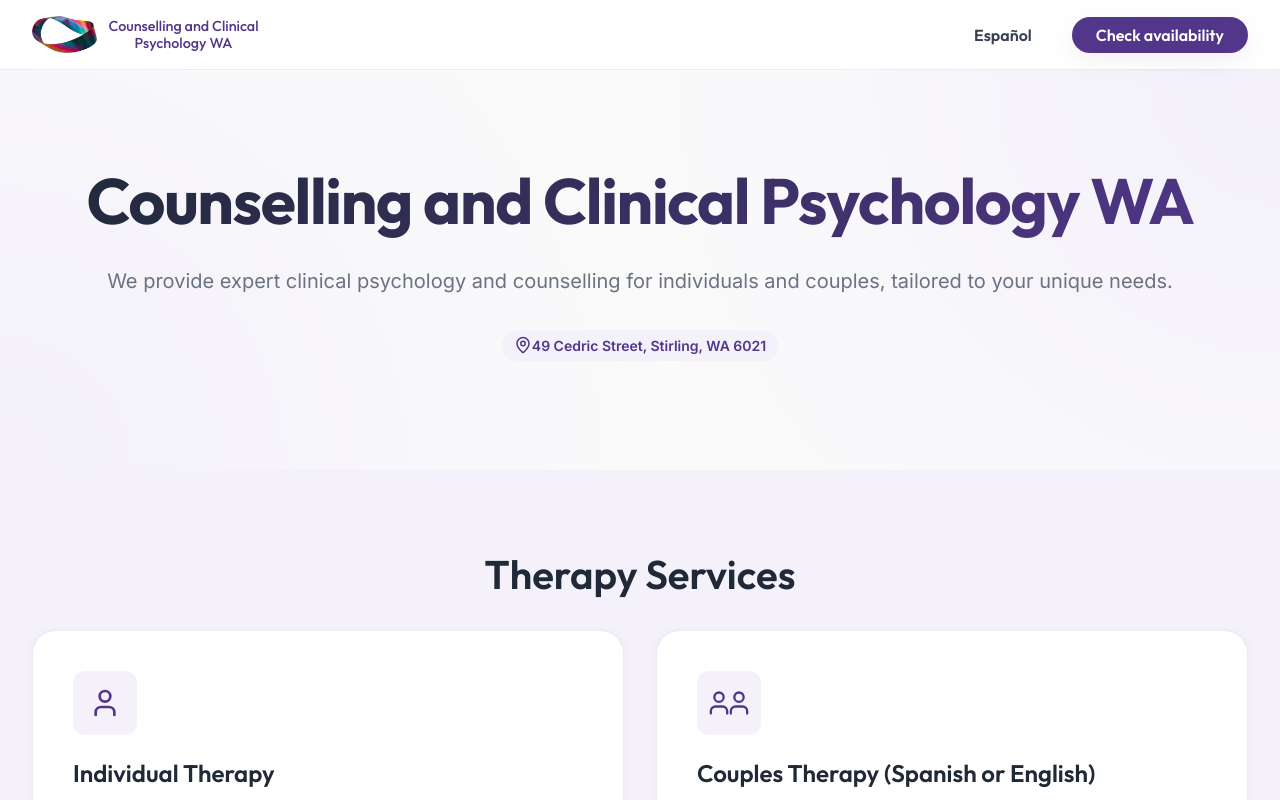
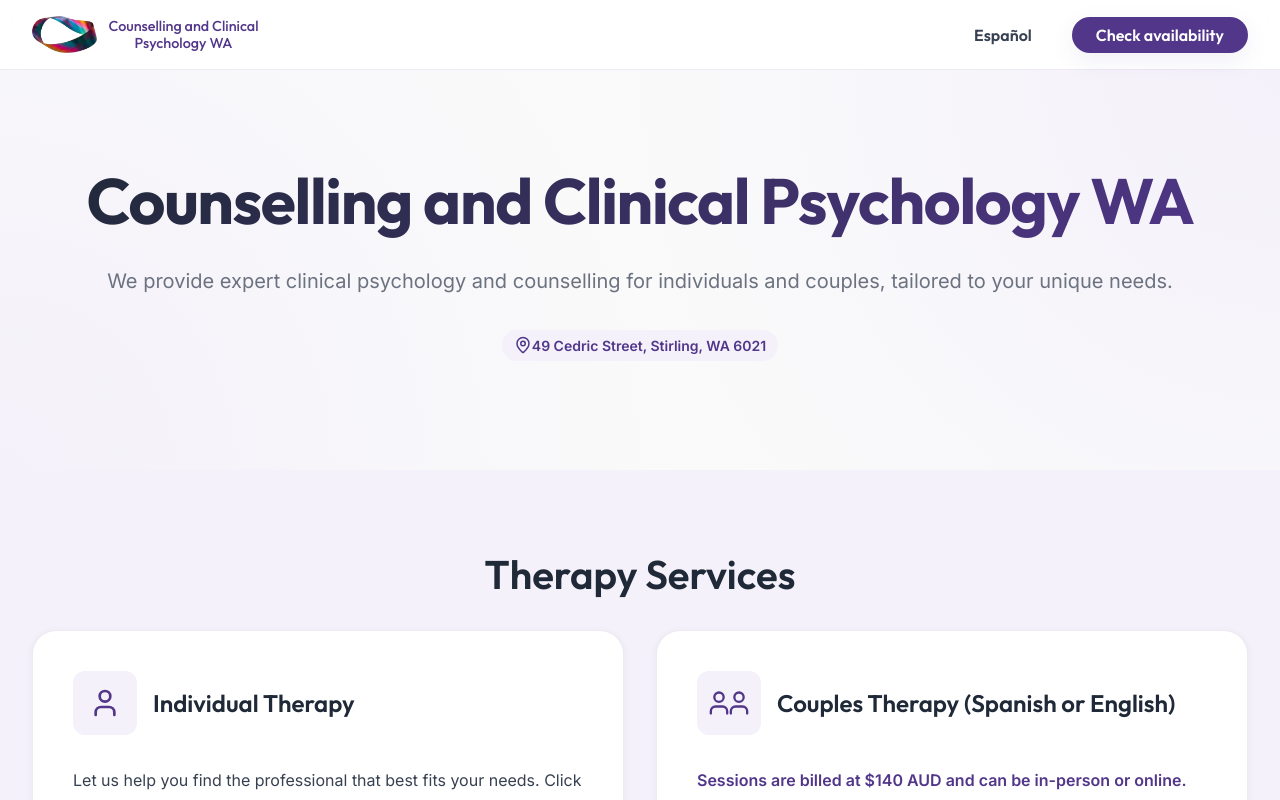
Before and after one commit to agulab/psychologywa, a React (Vite) app: page / in a window 1280 px wide. Shown: the top 800 px of the page. Built offline with nearby package versions, Linux system fonts and the light colour scheme.

Commit message:
FIX títulos e iconos de therapy types

```diff
--- a/src/App.jsx
+++ b/src/App.jsx
@@ -175,8 +175,10 @@ const MainSite = () => {
           <div className="grid md:grid-cols-2 gap-8">
             {/* Individual Therapy Card */}
             <div className={`card mobile-connected-card ${activeServiceTab !== 'individual' ? 'hidden md:flex' : ''}`}>
+              <div className="card-header">
                 <div className="card-icon"><User size={32} /></div>
                 <h3 className="card-title">{t('individualTherapyBtn')}</h3>
+              </div>
               <p className="mb-8 text-muted" style={{ flexGrow: 1 }}>
                 {t('indivTherapySubtitle')} {t('indivTherapyIntro')}
               </p>
@@ -187,6 +189,7 @@ const MainSite = () => {
 
             {/* Couples Therapy Card */}
             <div className={`card mobile-connected-card ${activeServiceTab !== 'couples' ? 'hidden md:flex' : ''}`}>
+              <div className="card-header">
                 <div className="card-icon">
                   <div style={{ display: 'flex' }}>
                     <User size={28} />
@@ -194,6 +197,7 @@ const MainSite = () => {
                   </div>
                 </div>
                 <h3 className="card-title">{t('couplesTherapyTitle')}</h3>
+              </div>
               <p className="mb-4" style={{ fontWeight: 600, color: 'var(--primary)' }}>{t('couplesTherapyCost')}</p>
               <p className="mb-8 text-muted" style={{ flexGrow: 1 }}>
                 {t('couplesTherapyIntro')}
@@ -216,7 +220,7 @@ const MainSite = () => {
             <div className="card">
               <div className="prof-header">
                 <img src="/Matias.png" alt="Matías de Ambrosio" className="prof-image" />
-                <h3 className="card-title" style={{ color: 'var(--primary)' }}>Matías de Ambrosio</h3>
+                <h3 className="professionals-card-title" style={{ color: 'var(--primary)' }}>Matías de Ambrosio</h3>
                 <span className="badge mb-4">{t('matiasTitle')}</span>
               </div>
               <p className="mb-4">{t('matiasBio1')}</p>
@@ -247,7 +251,7 @@ const MainSite = () => {
             <div className="card">
               <div className="prof-header">
                 <img src="/Celeste2.jpeg" alt="Celeste Labaronnie" className="prof-image" />
-                <h3 className="card-title" style={{ color: 'var(--primary)' }}>Dr. Celeste Labaronnie</h3>
+                <h3 className="professionals-card-title" style={{ color: 'var(--primary)' }}>Dr. Celeste Labaronnie</h3>
                 <span className="badge mb-4">{t('celesteTitle')}</span>
               </div>
               <p className="mb-4">{t('celesteBio1')}</p>
--- a/src/index.css
+++ b/src/index.css
@@ -300,6 +300,10 @@ a:hover {
 }
 
 .card-title {
+  font-size: 1.5rem;
+}
+
+.professionals-card-title {
   font-size: 1.5rem;
   margin-bottom: 1rem;
 }
```
Lines whose indentation alone changed are shown as unchanged.
